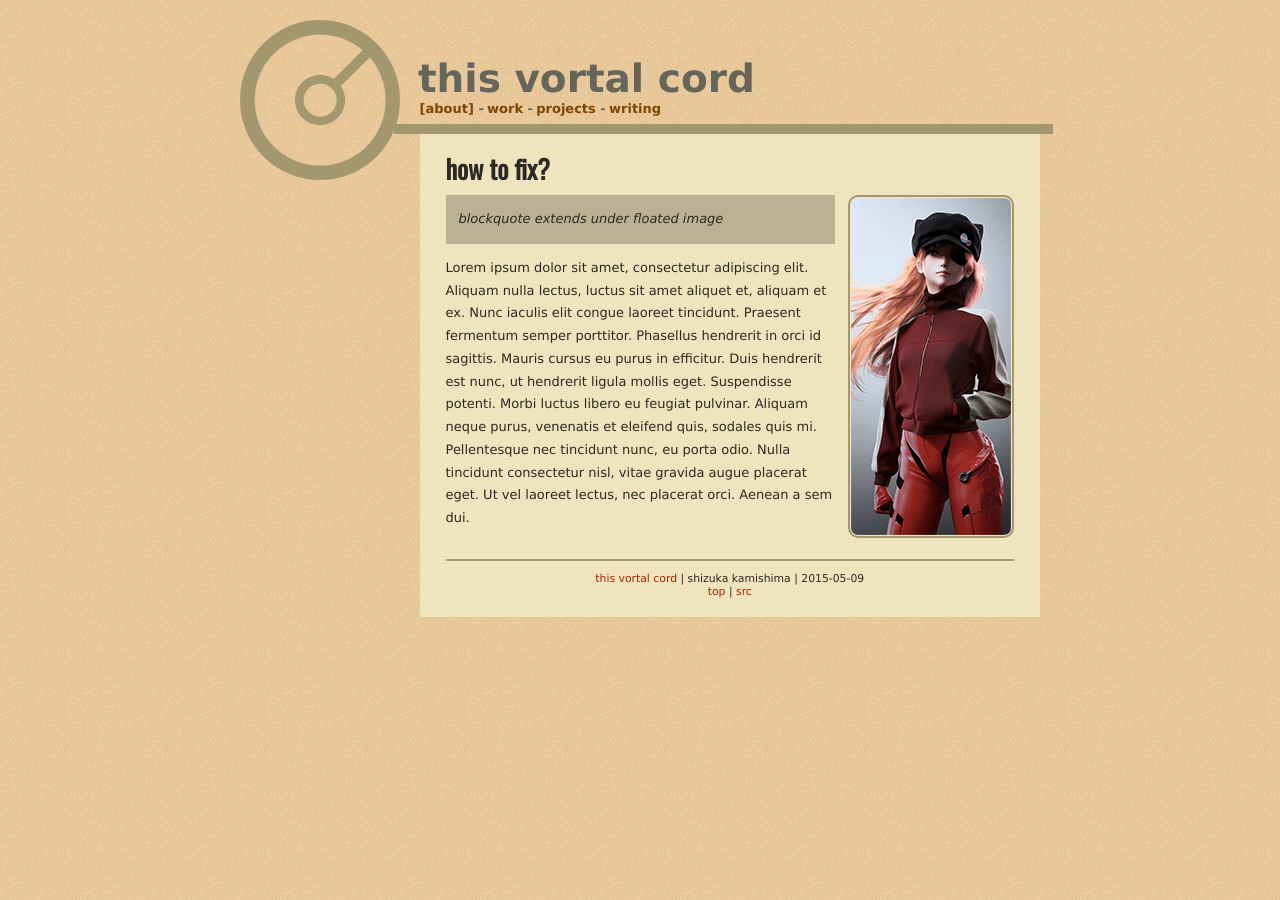
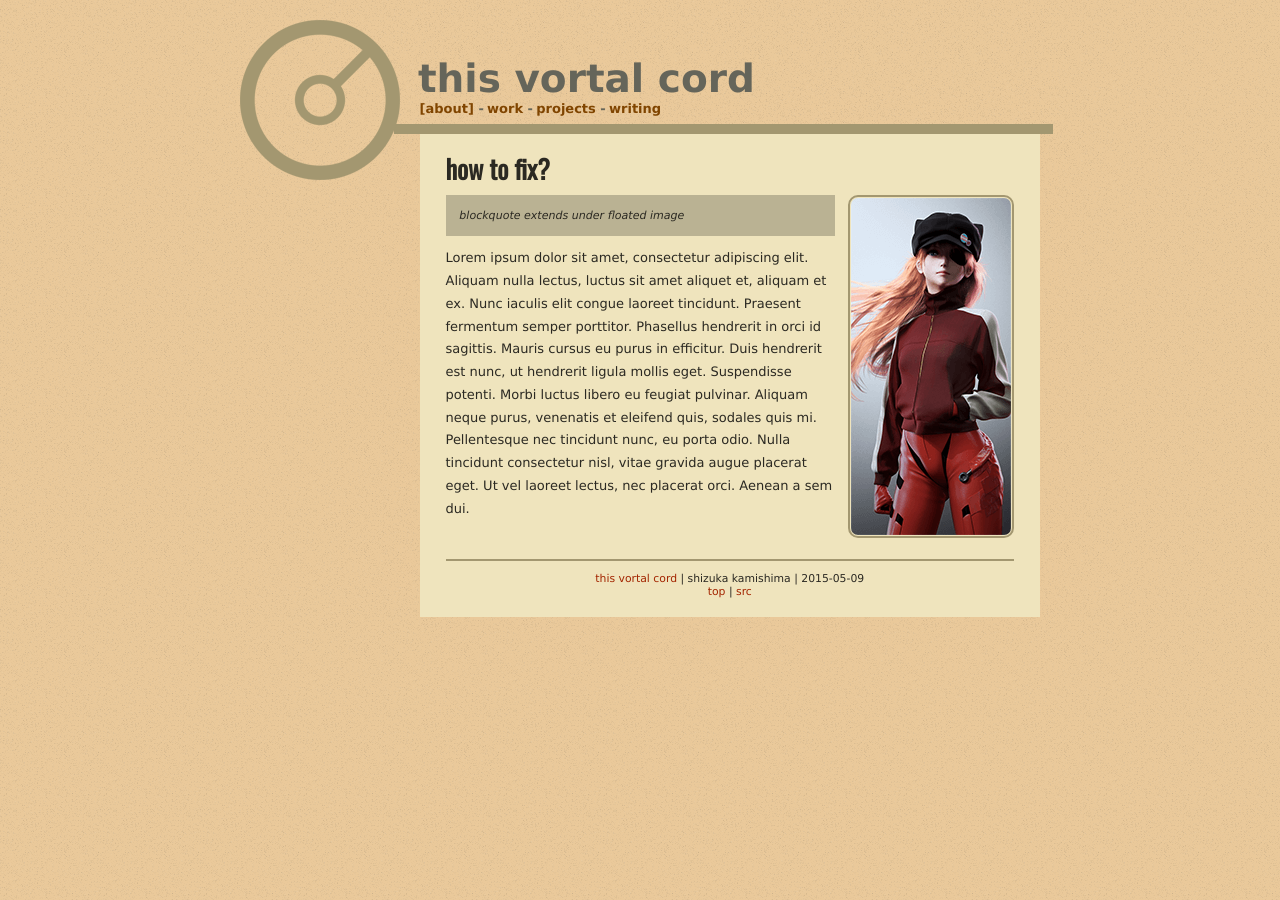
Before and after one commit to shizuka/shizuka.github.io, a Jekyll site: the page built from about/index.md, in a window 1280 px wide. Built offline with Jekyll 4.4.1, drawn with Linux system fonts in a browser that asks for light colours; some web fonts are replaced.

Commit message:
tweaking blockquote more, disabled hard wrap

```diff
--- a/_config.yml
+++ b/_config.yml
@@ -9,6 +9,7 @@ timezone: America/Chicago
 
 kramdown:
   input: GFM
+  hard_wrap: false
   smart_quotes: ["apos", "apos", "quot", "quot"]
 
 defaults:
--- a/assets/css/main.css
+++ b/assets/css/main.css
@@ -227,9 +227,10 @@ img.noborder {
 
 blockquote {
   background-color: #bab293;
-  padding: 1em 1em 0;
+  padding: 1em 1.25em 0;
   margin-bottom: 1em;
   font-style: italic;
+  font-size: 0.85em;
   display: flex;
 }
 
```
